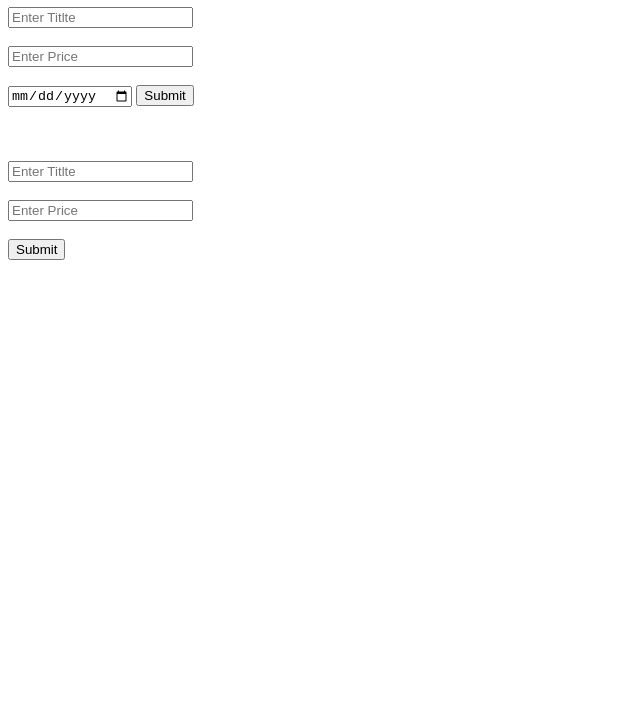
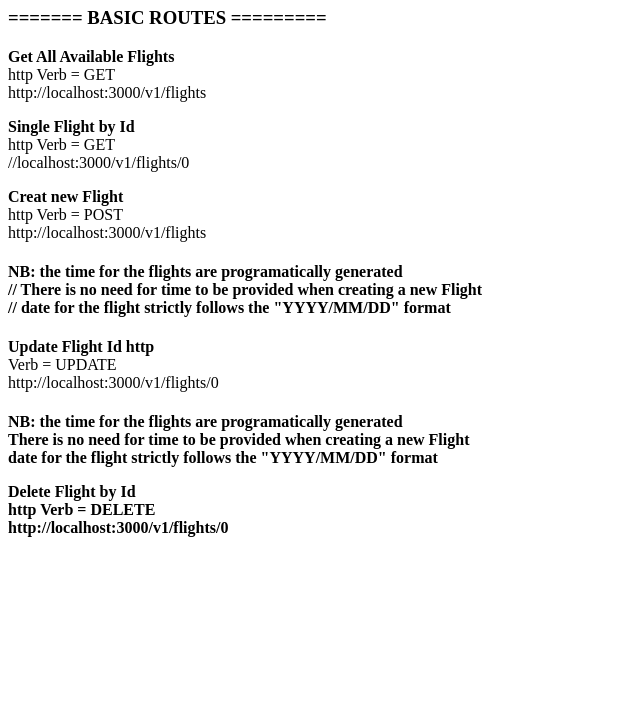
Before and after one commit to certifiedTboy/booking-flight-api, a website: page public/index.html in a window 1280 px wide. Shown: the part 73-800 px from the top of the page, without its empty margins (0-640 px from the left). Drawn offline with Linux system fonts and the light colour scheme.

Commit message:
update README.md

```diff
--- a/public/index.html
+++ b/public/index.html
@@ -4,20 +4,21 @@
         <title>Testing Api</title>
     </head>
     <body>
-        <h1>Texting out Api</h1>
+        <h1><b> BOOKING FLIGHT API HOME PAGE</b></h1>
+       <h3>======= BASIC ROUTES =========</h3>
+       <p><b> Get All Available Flights </b><br>
+         http Verb = GET <br> http://localhost:3000/v1/flights</p>
 
-        <form method="post" action="/v1/flights">
-            <input type="text" name="title" placeholder="Enter Titlte" > <br> <br>
-            <input type="number" name="price" placeholder="Enter Price"> <br> <br>
-            <input type="date" name="date"  placeholder="dd-mm-yyyy" value="" >
-            <button type="submit">Submit</button>
-        </form><br><br> <br>
+<p> <b> Single Flight by Id </b><br>http Verb = GET <br>//localhost:3000/v1/flights/0</p>
 
-        <form action="/flights/1?_method=PUT" method="POST">
-            <input type="text" name="title" placeholder="Enter Titlte" > <br> <br>
-            <input type="number" name="price" placeholder="Enter Price"> <br> <br>
+<p><b> Creat new Flight </b><br> http Verb = POST <br>
+    http://localhost:3000/v1/flights</p>
 
-            <button type="submit">Submit</button>
-        </form>
+<h4>NB: the time for the flights are programatically generated <br> // There is no need for time to be provided when creating a new Flight <br> // date for the flight strictly follows the "YYYY/MM/DD" format</h4>
+
+<p> <b> Update Flight Id http </b><br> Verb = UPDATE <br> http://localhost:3000/v1/flights/0 </p>
+   <h4> NB: the time for the flights are programatically generated <br> There is no need for time to be provided when creating a new Flight <br> date for the flight strictly follows the "YYYY/MM/DD" format
+
+<p> <b> Delete Flight by Id </b><br> http Verb = DELETE <br> http://localhost:3000/v1/flights/0 </p>
     </body>
 </html>
```
Also changed, not shown: README.md.
